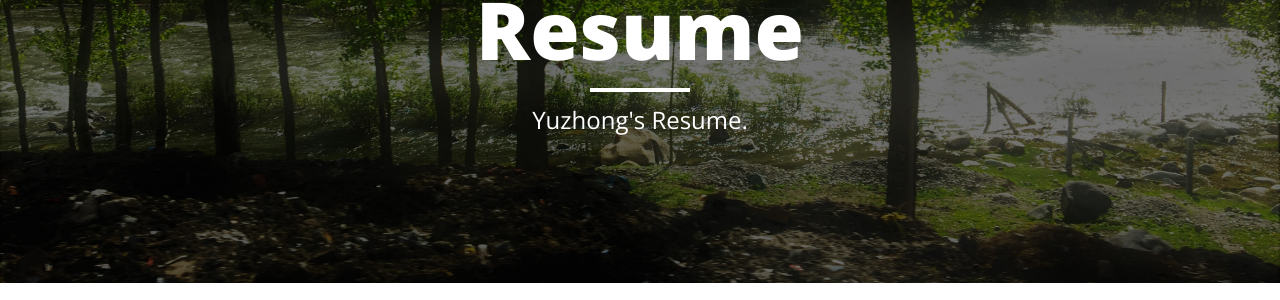
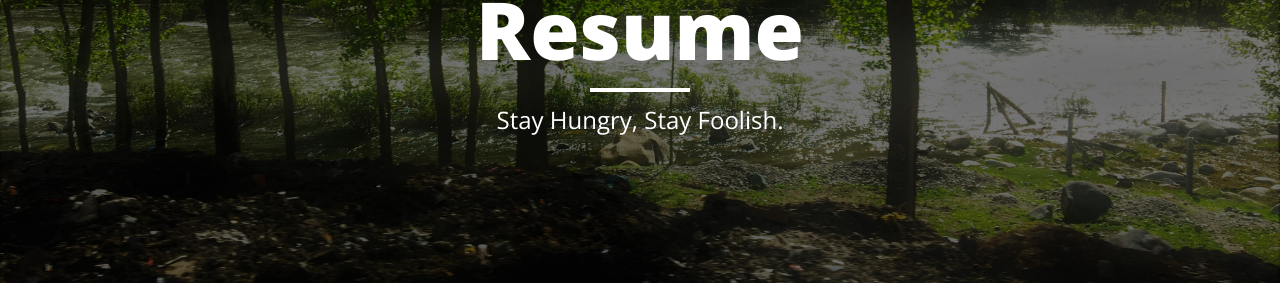
Before and after one commit to yzwu2017/yzwu2017.github.io, a Jekyll site: the page built from resume.md, in a window 1280 px wide. Shown: the part 165-465 px from the top of the page. Built offline with Jekyll 4.4.1, drawn with Linux system fonts in a browser that asks for light colours; nearby versions of some CDN libraries.

Commit message:
Update resume.md

```diff
--- a/resume.md
+++ b/resume.md
@@ -1,7 +1,7 @@
 ---
 layout: page
 title: "Resume"
-description: "Yuzhong's Resume."
+description: "Stay Hungry, Stay Foolish."
 header-img: "img/page-bg-02.jpg"
 ---
 
```
